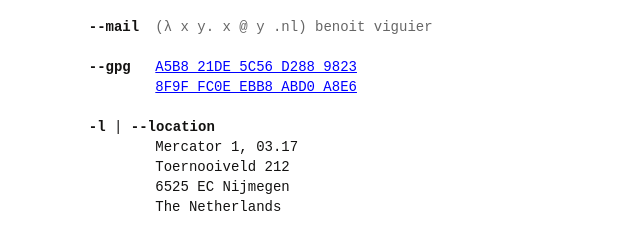
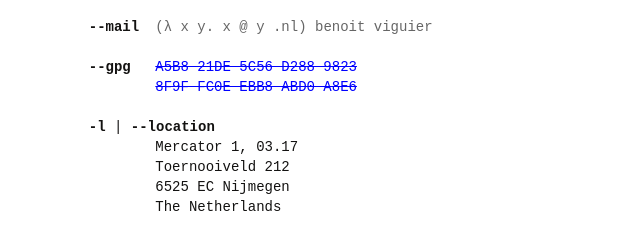
Before and after one commit to ildyria/personal-website, a plain HTML site: page index.html in a window 1280 px wide. Shown: the part 449-678 px from the top of the page, 0-640 px from the left. Drawn offline with Linux system fonts and the light colour scheme.

Commit message:
remove gpg

```diff
--- a/index.html
+++ b/index.html
@@ -88,7 +88,7 @@
 			</dt>
 			<dd>
 				<p>
-				<a href="files/benoit.asc">A5B8 21DE 5C56 D288 9823 <br> 8F9F FC0E EBB8 ABD0 A8E6</a>
+				<a href="#nope" style="text-decoration: line-through;">A5B8 21DE 5C56 D288 9823 <br> 8F9F FC0E EBB8 ABD0 A8E6</a>
 				</p>
 			</dd>
 
```
Also changed, not shown: 1 other file.
